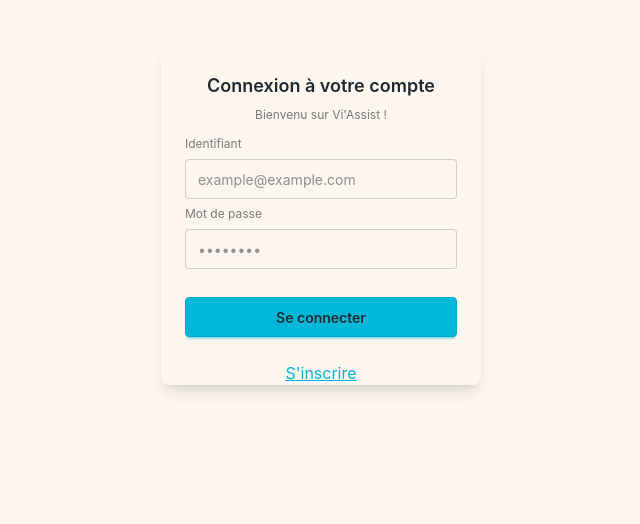
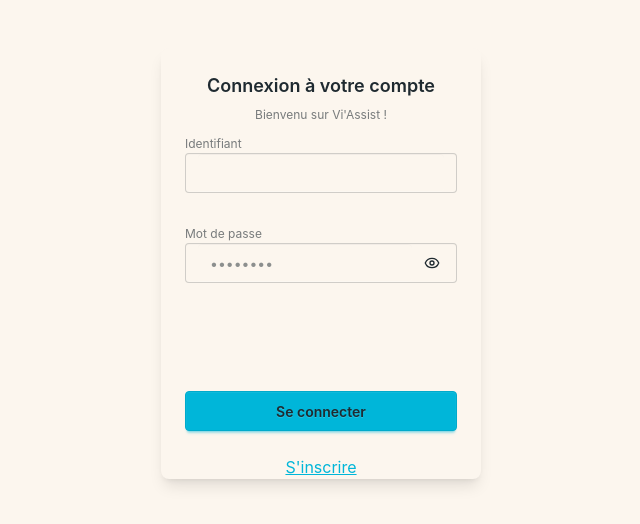
Before and after one commit to galimvar/viassist, a React (Vite) app in the folder front/: page /connexion in a window 1280 px wide. Shown: the top 524 px of the page, without its empty margins (319-959 px from the left). Built offline with nearby package versions, Linux system fonts and the light colour scheme; no server answers.

Commit message:
refacto(champs): add hide and show password, Compte and Connexion now using ChampModifier

```diff
--- a/front/src/components/ChampModifier.jsx
+++ b/front/src/components/ChampModifier.jsx
@@ -1,3 +1,6 @@
+import { useState } from 'react';
+import { Eye, EyeOff } from 'lucide-react';
+
 export default function ChampModifier({
 	id,
 	label,
@@ -8,21 +11,41 @@ export default function ChampModifier({
 	required = false,
 	...inputProps
 }) {
+	const [visible, setVisible] = useState(false);
+	const isPassword = type === 'password';
+
 	return (
 		<div>
 			<label htmlFor={id} className="label">
 				{label}
 			</label>
 
+			<label className="input w-full validator">
 				<input
 					id={id}
-				type={type}
-				className="input w-full validator"
+					type={isPassword && visible ? 'text' : type}
+					className="grow"
 					value={value}
 					onChange={(event) => onChange(event.target.value)}
 					required={required}
+					aria-describedby={error ? `${id}-error` : undefined}
 					{...inputProps}
 				/>
+
+				{isPassword && (
+					<button
+						type="button"
+						onClick={() => setVisible((v) => !v)}
+						aria-label={
+							visible ? 'Masquer le mot de passe' : 'Afficher le mot de passe'
+						}
+						aria-pressed={visible}
+						className="btn btn-ghost btn-xs btn-circle"
+					>
+						{visible ? <EyeOff size={16} /> : <Eye size={16} />}
+					</button>
+				)}
+			</label>
 
 			{error && (
 				<div id={`${id}-error`} className="validator-hint">
--- a/front/src/pages/Compte.jsx
+++ b/front/src/pages/Compte.jsx
@@ -2,7 +2,7 @@ import { useEffect, useState } from 'react';
 import { CircleCheck, CircleX } from 'lucide-react';
 import { useAuth } from '../context/AuthContext.jsx';
 import { recupererMoi, modifierProfil } from '../api/auth.js';
-import Champ from '../components/Champ.jsx';
+import ChampModifier from '../components/ChampModifier.jsx';
 
 // Réponse de l'API -> valeurs des champs. Les mots de passe démarrent toujours vides.
 function versFormulaire(p) {
@@ -166,76 +166,76 @@ function Compte() {
 		<section className="card bg-base-100 shadow-md w-full max-w-md mx-auto">
 			<form className="card-body" onSubmit={soumettre}>
 				<h1 className="card-title">Mon Compte</h1>
-				<Champ
+				<ChampModifier
 					id="nom"
 					label="Nom"
-					className="input w-full"
+					className="input w-full validator"
 					value={formulaire.nom}
 					onChange={modifier}
 					erreur={erreursChamps.nom}
 				/>
-				<Champ
+				<ChampModifier
 					id="prenom"
 					label="Prénom"
-					className="input w-full"
+					className="input w-full validator"
 					value={formulaire.prenom}
 					onChange={modifier}
 					erreur={erreursChamps.prenom}
 				/>
-				<Champ
+				<ChampModifier
 					id="mail"
 					label="Adresse mail"
 					type="email"
-					className="input w-full"
+					className="input w-full validator"
 					value={formulaire.mail}
 					onChange={modifier}
 					erreur={erreursChamps.mail}
 				/>
-				<Champ
+				<ChampModifier
 					id="date_naissance"
 					label="Date de naissance"
 					type="date"
-					className="input w-full"
+					className="input w-full validator"
 					value={formulaire.date_naissance}
 					onChange={modifier}
 					erreur={erreursChamps.date_naissance}
 				/>
-				<Champ
+				<ChampModifier
 					id="role"
 					label="Rôle"
-					className="input w-full"
+					className="input w-full validator"
 					value={formulaire.role}
 					readOnly
 				/>
 
 				<h2 className="mt-4 font-semibold">Changer de mot de passe</h2>
 				<p className="text-xs text-base-content/60">Laisse vide pour garder l'actuel.</p>
-				<Champ
+				<ChampModifier
 					id="ancien_mot_de_passe"
 					label="Mot de passe actuel"
 					type="password"
 					autoComplete="current-password"
-					className="input w-full"
+					className="input w-full validator"
 					value={formulaire.ancien_mot_de_passe}
 					onChange={modifier}
 					erreur={erreursChamps.ancien_mot_de_passe}
 				/>
-				<Champ
+				<ChampModifier
 					id="nouveau_mot_de_passe"
 					label="Nouveau mot de passe"
 					type="password"
 					autoComplete="new-password"
-					className="input w-full"
+					className="input w-full validator"
 					value={formulaire.nouveau_mot_de_passe}
 					onChange={modifier}
 					erreur={erreursChamps.nouveau_mot_de_passe}
 				/>
-				<Champ
+				<ChampModifier
 					id="confirmation_mot_de_passe"
 					label="Confirmer le nouveau mot de passe"
 					type="password"
 					autoComplete="new-password"
-					className="input w-full"
+					className="input w-full validator"
 					value={formulaire.confirmation_mot_de_passe}
 					onChange={modifier}
 					erreur={erreursChamps.confirmation_mot_de_passe}
--- a/front/src/pages/Connexion.jsx
+++ b/front/src/pages/Connexion.jsx
@@ -1,6 +1,7 @@
 import { useState } from 'react';
 import { useNavigate } from 'react-router';
 import { useAuth } from '../context/AuthContext.jsx';
+import ChampModifier from '../components/ChampModifier.jsx';
 import { CircleX } from 'lucide-react';
 
 export default function Connexion() {
@@ -30,30 +31,31 @@ export default function Connexion() {
 					<p className="text-xs text-base-content/60">Bienvenu sur Vi'Assist !</p>
 
 					<fieldset className="fieldset w-full text-left">
-						<label className="label" htmlFor="username">
-							Identifiant
-						</label>
-						<input
-							id="username"
+						<ChampModifier
+							id="mail"
+							label="Identifiant"
 							type="email"
-							className="input w-full"
-							placeholder="example@example.com"
-							onChange={(e) => {
-								setMail(e.target.value);
-							}}
+							value={mail}
+							onChange={setMail}
+							error={'Le mail est requis, au bon format'}
+							className="input w-full validator"
+							pattern="^[^\s@]+@[^\s@]+\.[^\s@]+$"
+							required
 						/>
 
-						<label className="label" htmlFor="password">
-							Mot de passe
-						</label>
-						<input
+						<ChampModifier
 							id="password"
+							label="Mot de passe"
 							type="password"
-							className="input w-full"
+							value={motDePasse}
+							onChange={setMotDePasse}
+							error={
+								"Entrez un mot de passe valide, d'au moins 8 caractères, comprenant au moins 1 lettre minuscule, 1 lettre majuscule, 1 chiffre et 1 caractère spécial"
+							}
+							className="input w-full validator"
+							pattern="(?=.*\d)(?=.*[a-z])(?=.*[A-Z])(?=.*[\W_]).{8,}"
 							placeholder="••••••••"
-							onChange={(e) => {
-								setMotDePasse(e.target.value);
-							}}
+							required
 						/>
 
 						{erreur && (
```
Lines whose indentation alone changed are shown as unchanged.
